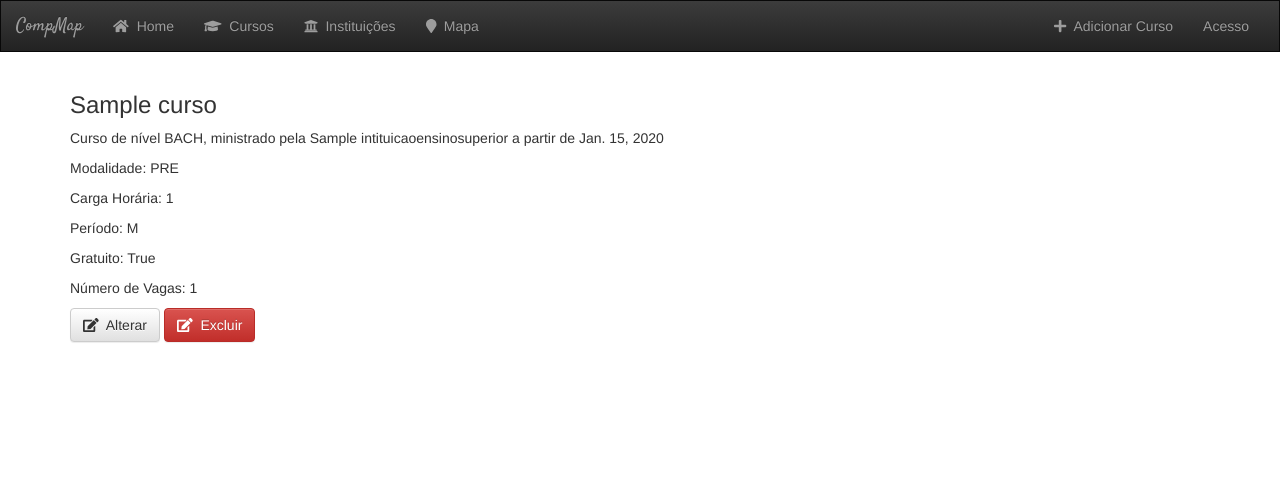
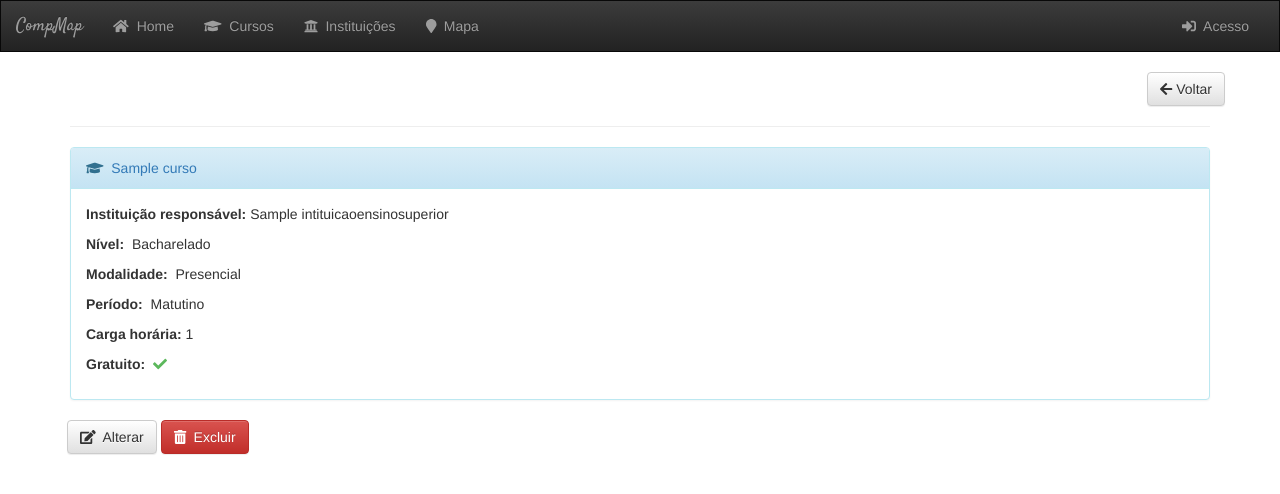
Before and after one commit to deadpyxel/tp-bd, a Django app: page /curso/1/ in a window 1280 px wide. Shown: the top 494 px of the page. Run offline with Django 3.2, Linux system fonts and the light colour scheme; tables that the repository leaves empty hold one stand-in row (Sample ...); some libraries are stand-ins or nearby versions.

Commit message:
General polishing of views. Added delete confiramtion for Curso.

```diff
--- a/main/static/main/style.css
+++ b/main/static/main/style.css
@@ -10,6 +10,11 @@
     font-family: 'Satisfy', cursive;
 }
 
+.vertical-centered{
+    display: table-cell;
+    vertical-align: middle;
+}
+
 #map {;
     height: 400px;
     background-color: grey;
--- a/main/templates/main/base.html
+++ b/main/templates/main/base.html
@@ -39,17 +39,17 @@
                     </a>
                 </li>
                 <li class="{% block cursos_active %}{% endblock %}">
-                    <a href="{% url 'main:curso_list' %}">
+                    <a href="{% url 'main:curso-list' %}">
                         <i class="fas fa-graduation-cap"></i>&nbsp; Cursos
                     </a>
                 </li>
                 <li class="{% block ies_active %}{% endblock %}">
-                    <a href="{% url 'main:ies_list' %}">
+                    <a href="{% url 'main:ies-list' %}">
                         <i class="fas fa-university"></i>&nbsp; Instituições
                     </a>
                 </li>
                 <li class="{% block map_active %}{% endblock %}">
-                    <a href="{% url 'main:map_view' %}">
+                    <a href="{% url 'main:map-view' %}">
                         <i class="fas fa-map-marker"></i>&nbsp; Mapa
                     </a>
                 </li>
@@ -61,14 +61,9 @@
                 <button type="submit" class="btn btn-default">Search</button>
             </form>-->
             <ul class="nav navbar-nav navbar-right">
-                <li class="{% block add_curso_active %}{% endblock %}">
-                    <a href="{% url 'main:curso_new' %}">
-                        <i class="fas fa-plus"></i>&nbsp; Adicionar Curso
-                    </a>
-                </li>
-                <li>
+                <li class="{% block login_active %}{% endblock %}">
                     <a href="#">
-                        Acesso
+                        <i class="fas fa-sign-in-alt"></i>&nbsp; Acesso
                     </a>
                 </li>
             </ul>
--- a/main/templates/main/curso_detail.html
+++ b/main/templates/main/curso_detail.html
@@ -5,19 +5,73 @@
 {% block content %}
 
 <div class="container">
-    <h3>{{ curso.nome_curso }}</h3>
-    <p>Curso de nível {{ curso.nivel_curso }},
-        ministrado pela {{ curso.cod_IES }} a partir de {{ curso.data_inicio_oferta }}</p>
-    <p>Modalidade: {{ curso.modalidade }}</p>
-    <p>Carga Horária: {{ curso.carga_horaria }}</p>
-    <p>Período: {{ curso.periodo }}</p>
-    <p>Gratuito: {{ curso.curso_gratuito }}</p>
-    <p>Número de Vagas: {{ curso.num_vagas }}</p>
-    <a class="btn btn-default" href="{% url 'main:curso_edit' pk=curso.pk %}">
-        <i class="fas fa-edit"></i>&nbsp; Alterar
-    </a>
-    <a class="btn btn-danger" href="{% url 'main:curso_delete' pk=curso.pk %}">
-        <i class="fas fa-edit"></i>&nbsp; Excluir
-    </a>
+    <div class="row">
+        <a class="btn btn-default pull-right" href="{% url 'main:curso-list' %}">
+            <i class="fas fa-arrow-left"></i>&nbsp;Voltar
+        </a>
+    </div>
+    <hr>
+    <div class="panel panel-info">
+        <div class="panel-heading">
+            <i class="fas fa-graduation-cap"></i>&nbsp;
+            <a href="{% url 'main:curso-detail' pk=curso.pk %}">
+                {{ curso.nome_curso }}
+            </a>
+        </div>
+        <div class="panel-body">
+            <p><b>Instituição responsável:&nbsp;</b>{{ curso.cod_IES }}</p>
+            <p><b>Nível:&nbsp;</b>
+                {% if curso.nivel_curso == 'BACH' %}
+                Bacharelado
+                {% elif curso.nivel_curso == 'LICEN' %}
+                Licenciatura
+                {% elif curso.nivel_curso == 'TEC' %}
+                Tecnólogo
+                {% else %}
+                Não Aplicável
+                {% endif %}
+            </p>
+            <p><b>Modalidade:&nbsp;</b>
+                {% if curso.modalidade == 'PRE' %}
+                Presencial
+                {% else %}
+                Ensino à Distância
+                {% endif %}
+            </p>
+            <p><b>Período:&nbsp;</b>
+                {% if curso.periodo == 'N' %}
+                Noturno
+                {% elif curso.periodo == 'M' %}
+                Matutino
+                {% elif curso.periodo == 'V' %}
+                Vespertino
+                {% elif curso.periodo == 'I' %}
+                Integral
+                {% else %}
+                Vespertino/Noturno
+                {% endif %}
+            </p>
+            <p><b>Carga horária:&nbsp</b>{{ curso.carga_horaria }}</p>
+            <p>
+                <b>Gratuito:&nbsp;</b>
+                {% if curso.curso_gratuito %}
+                <i class="fas fa-check" style="color: #5cb85c;"></i>
+                {% else %}
+                <i class="fas fa-times danger" style="color: #d9534f;"></i>
+                {% endif %}
+            </p>
+        </div>
+    </div>
+    <div class="row">
+        &nbsp;&nbsp;
+        <a class="btn btn-default"
+           href="{% url 'main:curso-edit' pk=curso.pk %}">
+            <i class="fas fa-edit"></i>&nbsp; Alterar
+        </a>
+        <a class="btn btn-danger"
+           href="{% url 'main:curso-delete' pk=curso.pk %}">
+            <i class="fas fa-trash-alt"></i>&nbsp; Excluir
+        </a>
+    </div>
 </div>
 {% endblock %}
--- a/main/templates/main/ies.html
+++ b/main/templates/main/ies.html
@@ -7,7 +7,7 @@
 {% block content %}
 <div class="container">
     <form class="navbar-form" role="search" method="get"
-          action="{% url 'main:ies_list' %}">
+          action="{% url 'main:ies-list' %}">
         <input type="text" class="form-control" name="q"
                value="{{ request.GET.q }}" placeholder="Busca">
         <button type="submit" class="btn btn-default">
@@ -20,7 +20,7 @@
         <div class="panel panel-default">
             <div class="panel-heading">
                 <i class="fas fa-university"></i>&nbsp;
-                <a href="{% url 'main:ies_detail' pk=ies.pk %}">
+                <a href="{% url 'main:ies-detail' pk=ies.pk %}">
                     {{ ies.nome_IES }}
                 </a>
             </div>
--- a/main/templates/main/ies_detail.html
+++ b/main/templates/main/ies_detail.html
@@ -7,7 +7,7 @@
 <div class="container">
     <p>Nome: {{ ies.nome_IES }}</p>
     <p>Sigla: {{ ies.sigla_IES }}</p>
-    <a class="btn btn-default" href="{% url 'main:ies_edit' pk=object.pk %}">
+    <a class="btn btn-default" href="{% url 'main:ies-edit' pk=object.pk %}">
         <i class="fas fa-edit"></i>&nbsp;Alterar
     </a>
 </div>
--- a/main/templates/main/map.html
+++ b/main/templates/main/map.html
@@ -5,8 +5,10 @@
 {% block map_active %}active{% endblock %}
 
 {% block content %}
-<h3>My Google Maps Demo</h3>
-<div id="map" class="container"></div>
+<div class="container">
+    <h3>Mapa de Crusos</h3>
+    <div id="map"></div>
+</div>
 
 <script type="text/javascript">
     	function initMap(){
--- a/main/urls.py
+++ b/main/urls.py
@@ -6,23 +6,23 @@ app_name = 'main'
 urlpatterns = [
     url(r'^$', views.index, name='index'),
     # URLs curso
-    url(r'^curso/$', views.CursosListView.as_view(), name='curso_list'),
+    url(r'^curso/$', views.CursosListView.as_view(), name='curso-list'),
     url(r'^curso/(?P<pk>\d+)/$', views.CursosDetailView.as_view(),
-        name='curso_detail'),
-    url(r'^curso/add/$', views.curso_new, name='curso_new'),
-    url(r'^curso/(?P<pk>\d+)/edit/$', views.curso_edit, name='curso_edit'),
+        name='curso-detail'),
+    url(r'^curso/add/$', views.curso_new, name='curso-add'),
+    url(r'^curso/(?P<pk>\d+)/edit/$', views.curso_edit, name='curso-edit'),
     url(r'^curso/(?P<pk>\d+)/delete/$', views.CursoDeleteView.as_view(),
-        name='curso_delete'),
+        name='curso-delete'),
 
     # URLs IES
-    url(r'^ies/$', views.IESListView.as_view(), name='ies_list'),
+    url(r'^ies/$', views.IESListView.as_view(), name='ies-list'),
     url(r'^ies/(?P<pk>\d+)/$', views.IESDetailView.as_view(),
-        name='ies_detail'),
+        name='ies-detail'),
     url(r'^ies/(?P<pk>\d+)/edit/$', views.IESUpdateView.as_view(),
-        name='ies_edit'),
+        name='ies-edit'),
     url(r'^ies/(?P<pk>\d+)/delete$', views.IESDeleteView.as_view(),
-        name='ies_delete'),
+        name='ies-delete'),
 
     # URLs Mapa
-    url(r'^mapa/$', views.map_view, name='map_view'),
+    url(r'^mapa/$', views.map_view, name='map-view'),
 ]
```
Also changed, not shown: main/templates/main/curso_confirm_delete.html (added, +26 -0 lines), main/templates/main/curso_update_form.html (+9 -58 lines), main/templates/main/cursos.html (+21 -5 lines), main/templates/main/index.html (+13 -4 lines).
